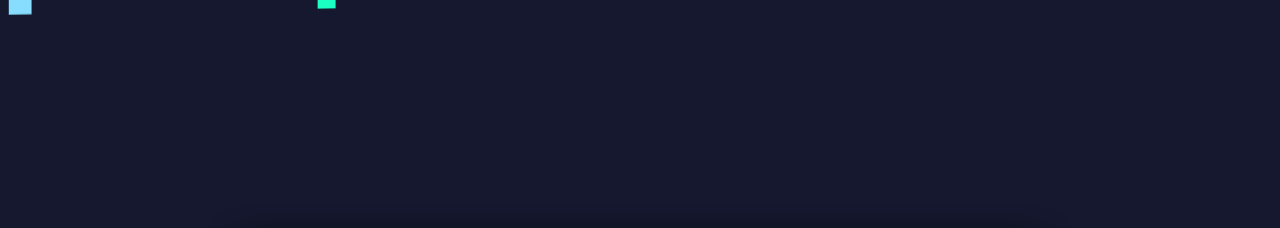
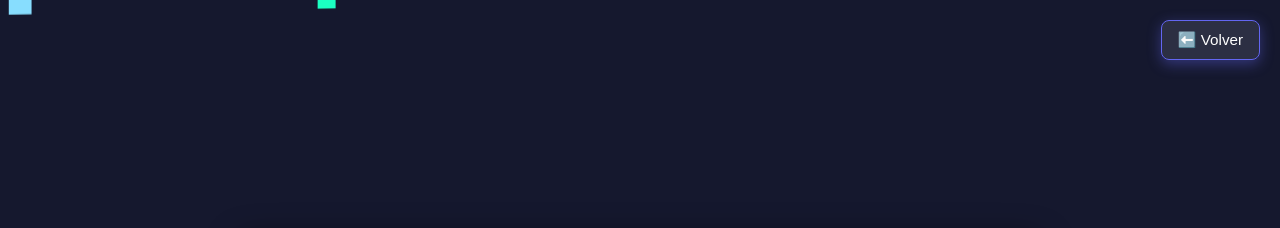
Before and after one commit to Fabian-Martinez-Rincon/Ingles, a plain HTML site: page modos/texto/index.html in a window 1280 px wide. Shown: the top 228 px of the page. Drawn offline with Linux system fonts and the light colour scheme.

Commit message:
Agregando el boton de volver

```diff
--- a/css/styles.css
+++ b/css/styles.css
@@ -73,3 +73,33 @@ button:hover {
 #resultBox {
   color: #fff;
 }
+
+button.secondary {
+  background-color: transparent;
+  border: 1px solid #6366f1;
+  color: #6366f1;
+  box-shadow: none;
+}
+button.secondary:hover {
+  background-color: rgba(99, 102, 241, 0.1);
+}
+
+.btn-volver {
+  position: fixed;
+  top: 20px;
+  right: 20px;
+  z-index: 10;
+  background-color: rgba(255, 255, 255, 0.1);
+  border: 1px solid #6366f1;
+  color: #fff;
+  padding: 10px 16px;
+  font-size: 0.95em;
+  border-radius: 8px;
+  cursor: pointer;
+  transition: background 0.3s ease, transform 0.2s ease;
+}
+
+.btn-volver:hover {
+  background-color: rgba(99, 102, 241, 0.2);
+  transform: scale(1.05);
+}
--- a/modos/texto/index.html
+++ b/modos/texto/index.html
@@ -20,6 +20,8 @@
 <body>
   <!-- Fondo animado -->
   <div class="finisher-header"></div>
+  <!-- Botón fijo arriba a la derecha -->
+  <button class="btn-volver" onclick="location.href='../../index.html'">⬅️ Volver</button>
 
   <!-- Contenido del cuestionario -->
   <div class="container">
```
Also changed, not shown: index.html (+1 -1 lines), modos/autoevaluacion/index.html (+3 -0 lines).
